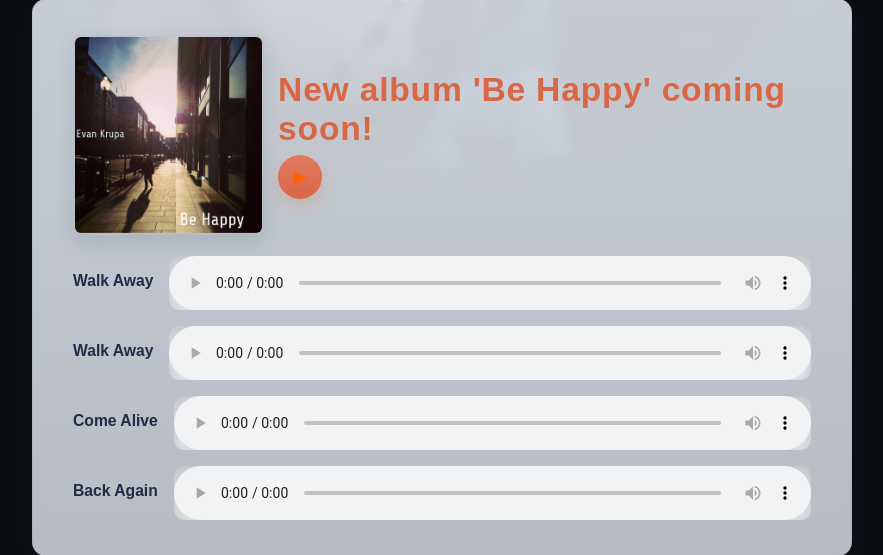
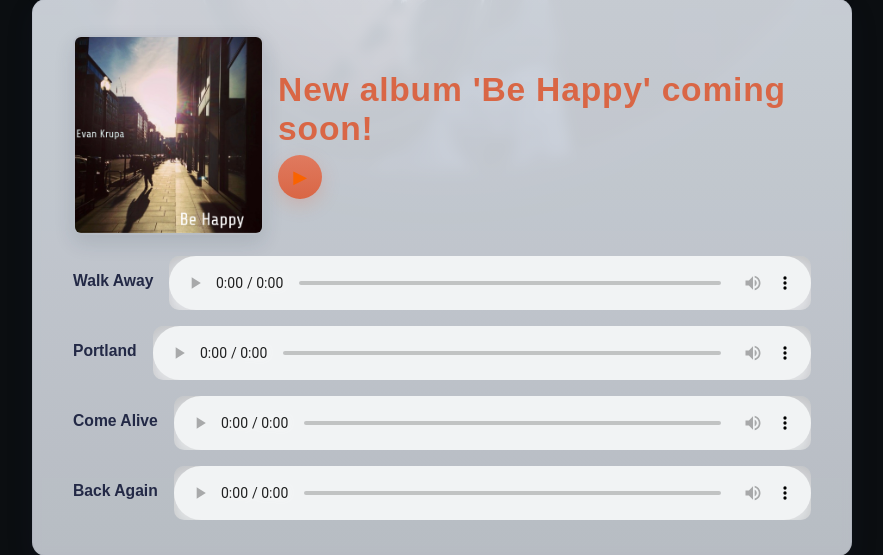
Before and after one commit to EKrupa/krupamusic, a Django app: page / in a window 1280 px wide. Shown: the part 764-1319 px from the top of the page, without its empty margins (198-1081 px from the left). Run offline with Django 5.2, Linux system fonts and the light colour scheme.

Commit message:
portland fix

```diff
--- a/portfolio/templates/home.html
+++ b/portfolio/templates/home.html
@@ -36,7 +36,7 @@
                     </audio>
                 </div>
                 <div class="audio-track">
-                    <div class="track-label">Walk Away</div>
+                    <div class="track-label">Portland</div>
                     <audio controls>
                         <source src="{% static 'audio/portland.mp3' %}" type="audio/mpeg">
                         Your browser does not support the audio element.
```
